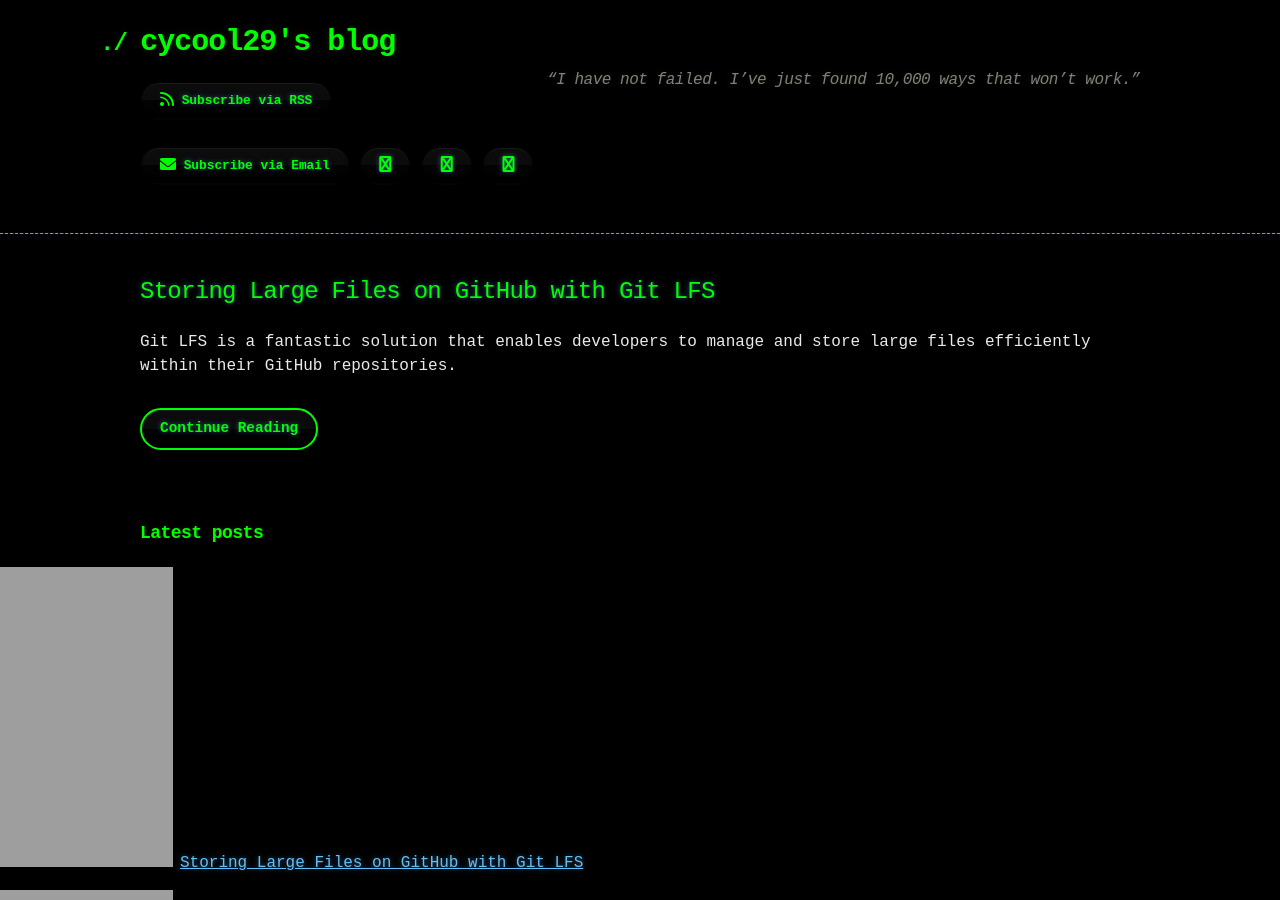
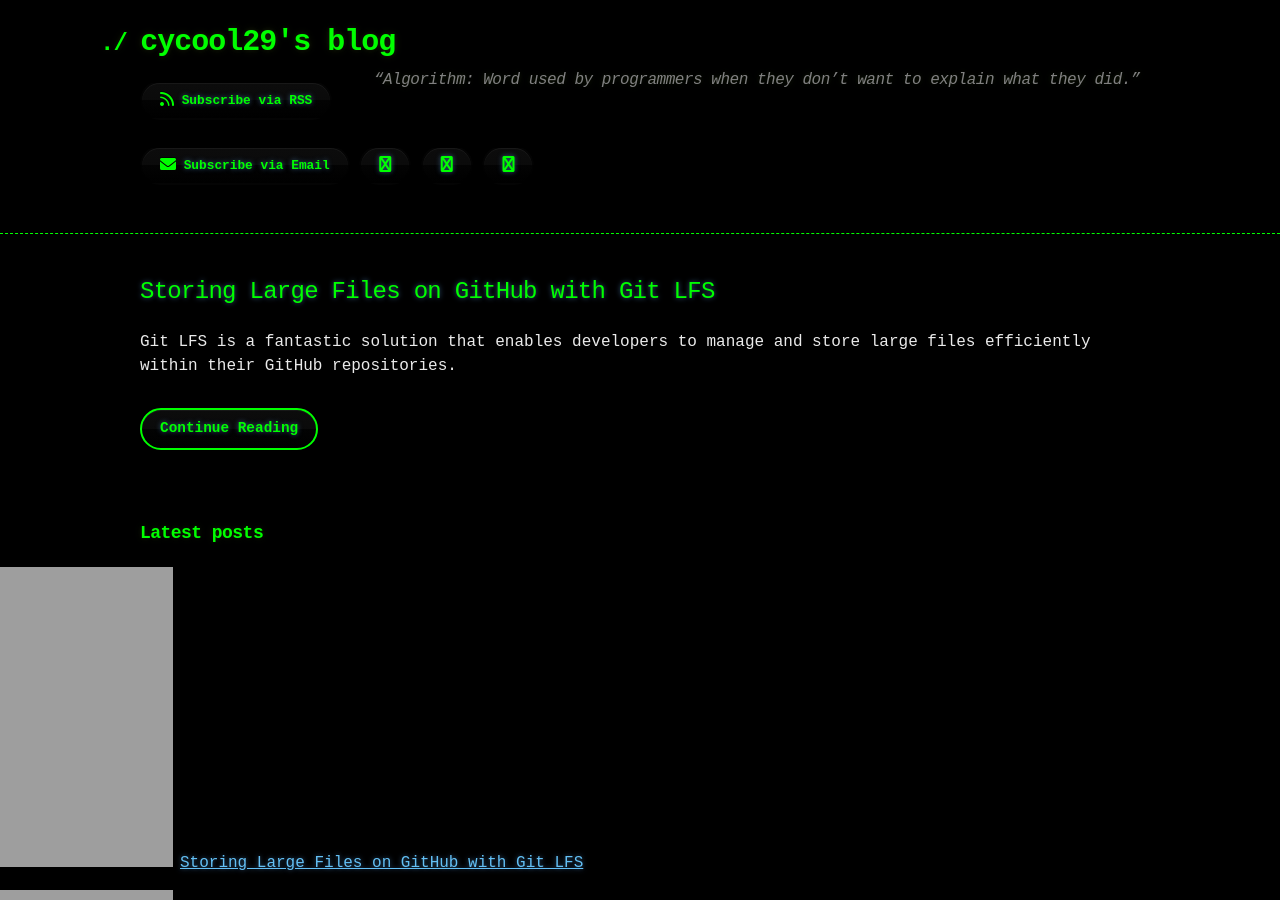
Before and after one commit to cycool29/cycool29.github.io, a Jekyll site: the page built from index.md, in a window 1280 px wide and 900 px high. Built offline with Jekyll 4.4.1, drawn with Linux system fonts in a browser that asks for light colours; a style sheet for code colours, icons or effects is not loaded.

Commit message:
Update quotes

```diff
--- a/_config.yml
+++ b/_config.yml
@@ -1,5 +1,5 @@
 title: cycool29's blog
-description: "“I have not failed. I’ve just found 10,000 ways that won’t work.” "
+description: "“Algorithm: Word used by programmers when they don’t want to explain what they did.” "
 bio: A high school student. Intermediate in Python, Git, Bash. Learning JavaScript. He/Him. "
 author: cycool29
 url: https://cycool29.github.io
```
